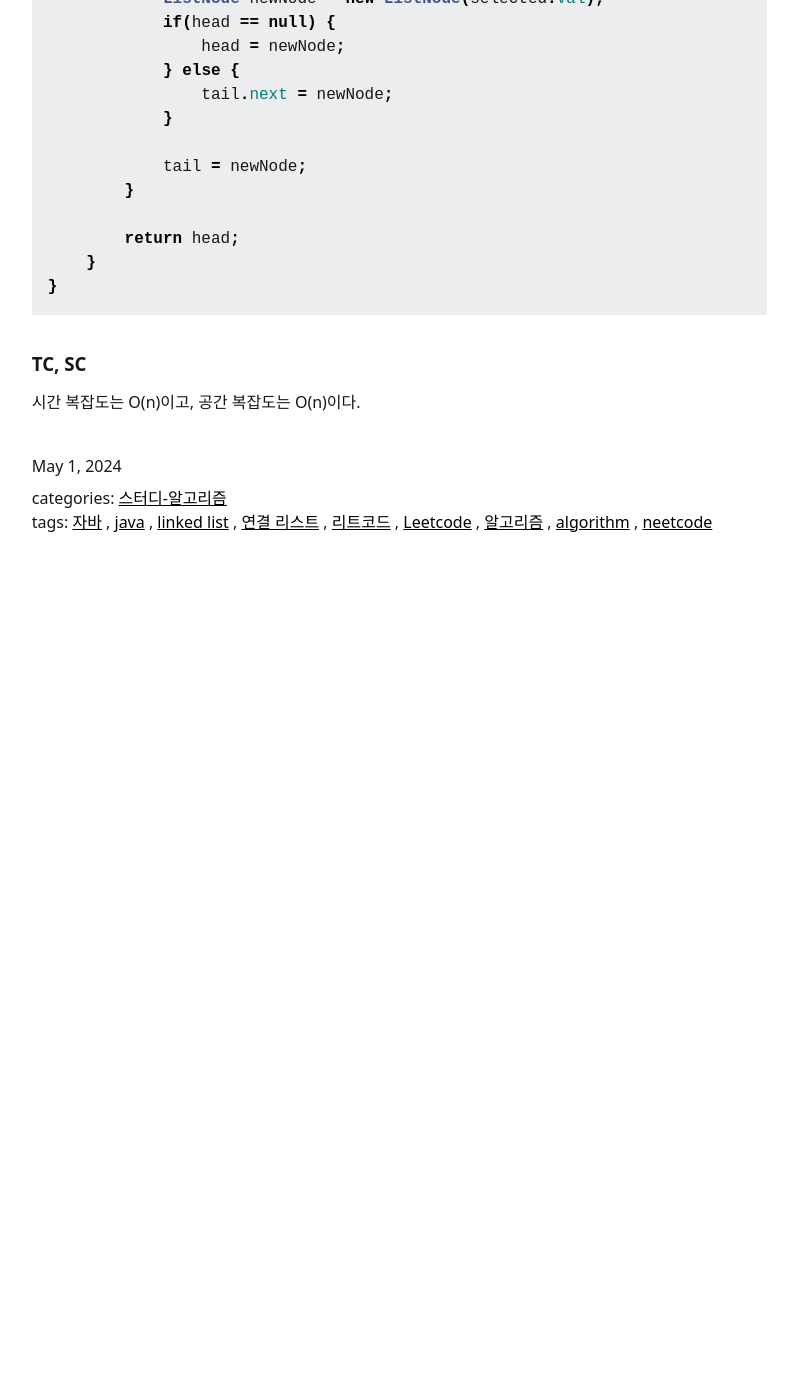
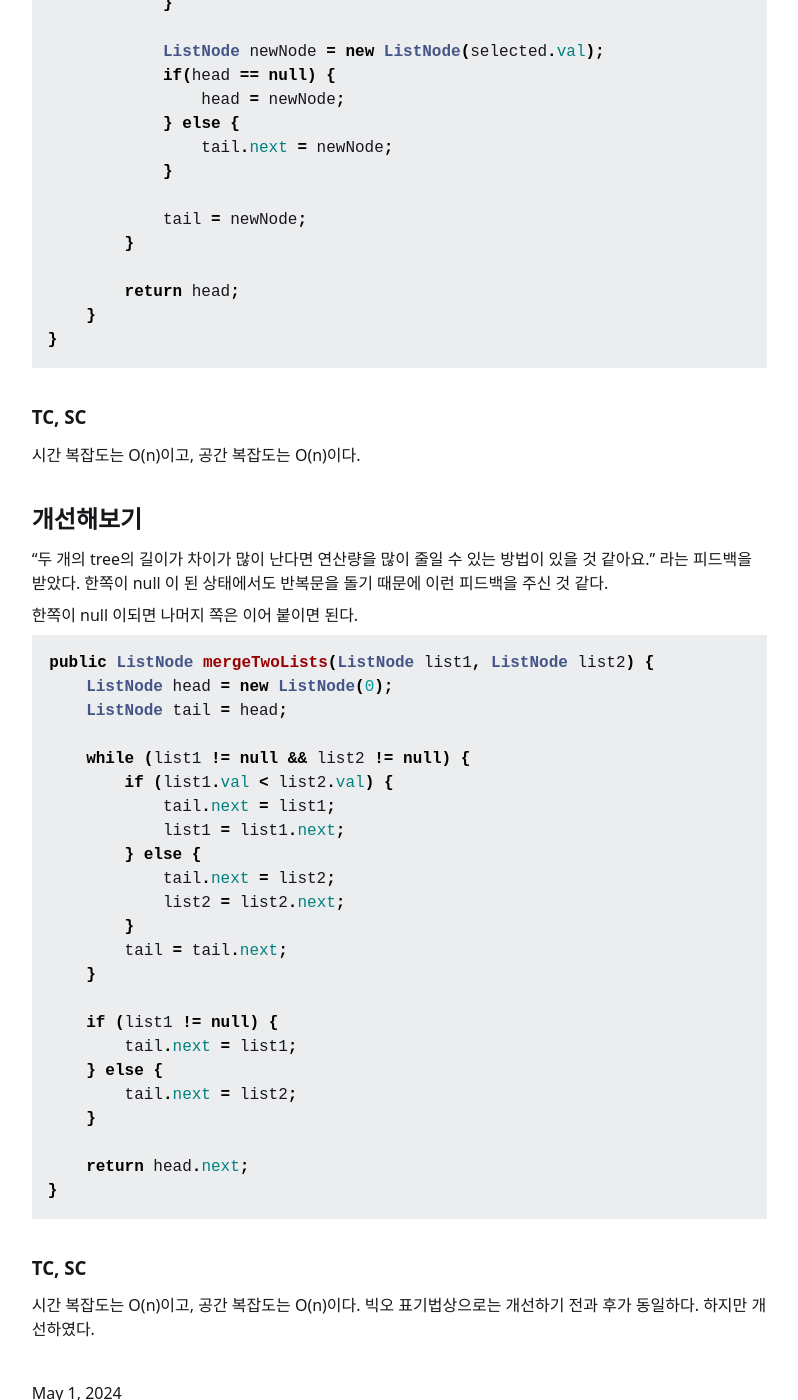
Before and after one commit to dev-jonghoonpark/algorithm-blog, a Jekyll site: the page built from _posts/2024-05-01-leetcode-21.md, in a window 1280 px wide and 1400 px high, scrolled down 1025 px. Shown: the whole window, without its empty margins (321-1119 px from the left). Built offline with Jekyll 4.4.1, drawn with Linux system fonts in a browser that asks for light colours; the table of contents is made by our own code; before the commit the page ends 1655 px from its top, so only the background shows below that.

Commit message:
update posts

````diff
--- a/_posts/2024-05-01-leetcode-21.md
+++ b/_posts/2024-05-01-leetcode-21.md
@@ -72,3 +72,39 @@ class Solution {
 ### TC, SC
 
 시간 복잡도는 O(n)이고, 공간 복잡도는 O(n)이다.
+
+## 개선해보기
+
+"두 개의 tree의 길이가 차이가 많이 난다면 연산량을 많이 줄일 수 있는 방법이 있을 것 같아요." 라는 피드백을 받았다. 한쪽이 null 이 된 상태에서도 반복문을 돌기 때문에 이런 피드백을 주신 것 같다.
+
+한쪽이 null 이되면 나머지 쪽은 이어 붙이면 된다.
+
+```java
+public ListNode mergeTwoLists(ListNode list1, ListNode list2) {
+    ListNode head = new ListNode(0);
+    ListNode tail = head;
+
+    while (list1 != null && list2 != null) {
+        if (list1.val < list2.val) {
+            tail.next = list1;
+            list1 = list1.next;
+        } else {
+            tail.next = list2;
+            list2 = list2.next;
+        }
+        tail = tail.next;
+    }
+
+    if (list1 != null) {
+        tail.next = list1;
+    } else {
+        tail.next = list2;
+    }
+
+    return head.next;
+}
+```
+
+### TC, SC
+
+시간 복잡도는 O(n)이고, 공간 복잡도는 O(n)이다. 빅오 표기법상으로는 개선하기 전과 후가 동일하다. 하지만 개선하였다.
````
Also changed, not shown: _posts/2024-03-31-leetcode-226.md (+1 -1 lines).
